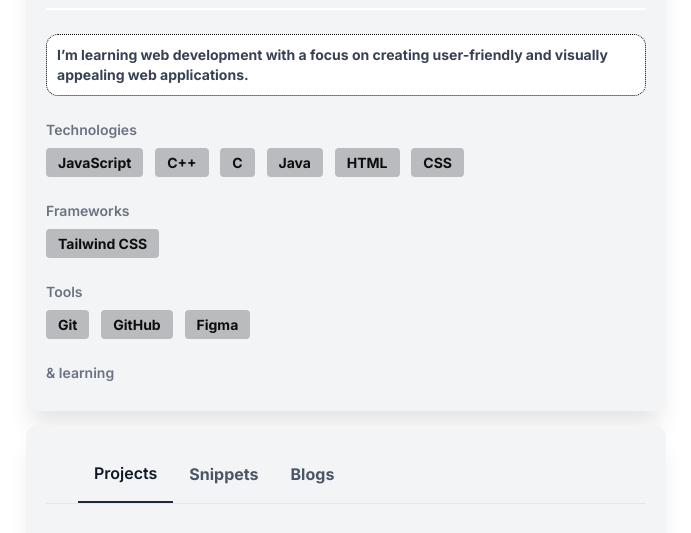
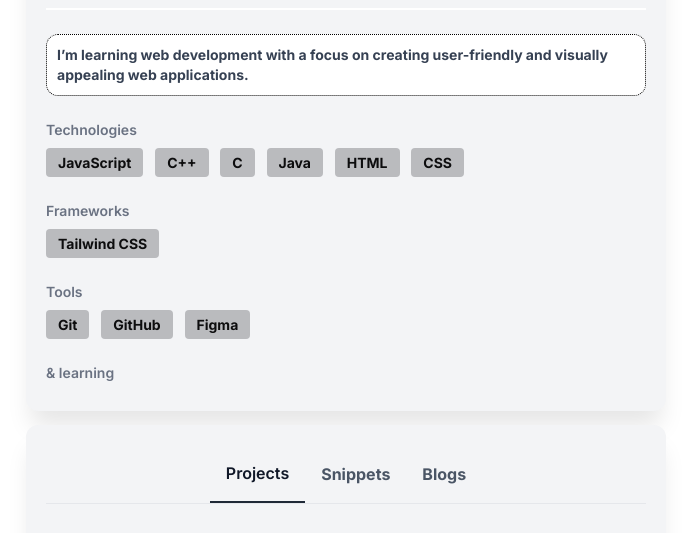
Before and after one commit to codewithsathwik/my-blog-portfolio, a website: page index.html in a window 1280 px wide. Shown: the part 206-739 px from the top of the page, without its empty margins (294-985 px from the left). Drawn offline with Linux system fonts and the light colour scheme.

Commit message:
fixed ui

```diff
--- a/index.html
+++ b/index.html
@@ -118,7 +118,7 @@
 
         <!-- Navigation -->
 
-        <div class="flex border-b border-gray-200 px-8">
+        <div class="flex border-b border-gray-200 px-8 justify-center items-center">
             <button class="tab-button tab-active px-4 py-4 text-gray-900"
                 onclick="switchTab(event,'projects')">Projects</button>
             <button class="tab-button px-4 py-4 text-gray-600" onclick="switchTab(event, 'snippets')">Snippets</button>
```
